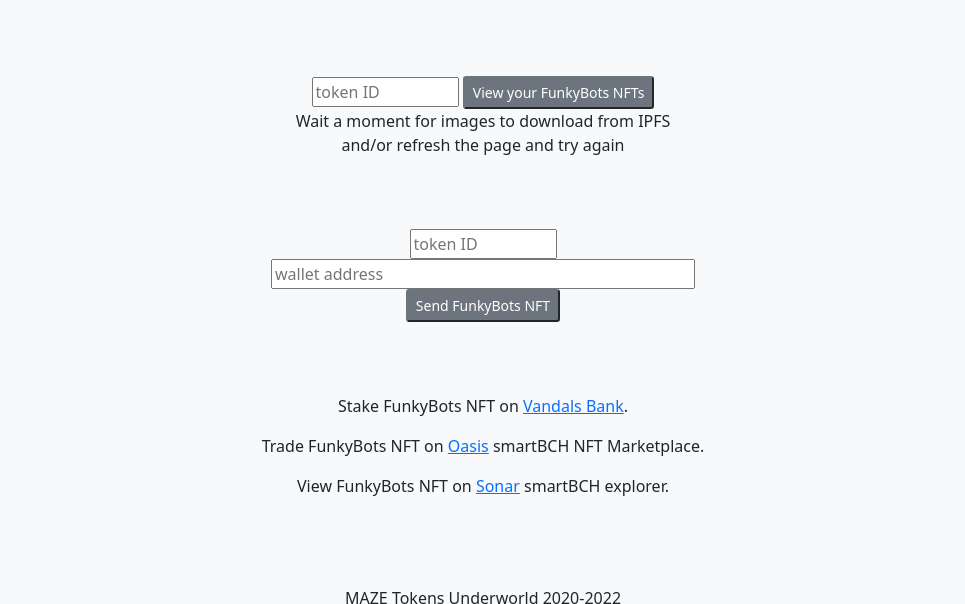
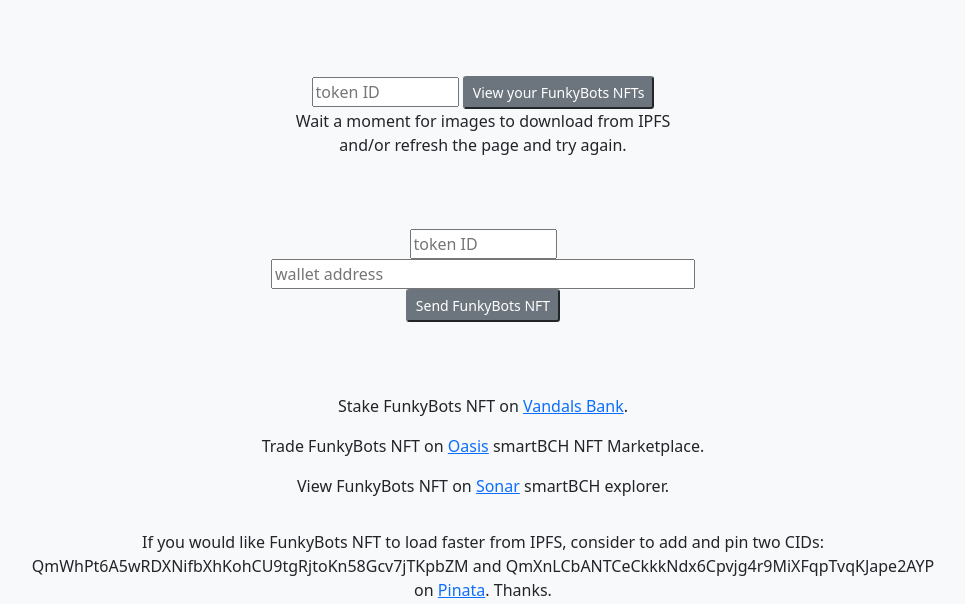
Before and after one commit to mazetoken/funkybots, a plain HTML site: page index.html in a window 1280 px wide. Shown: the part 559-1163 px from the top of the page, without its empty margins (157-1122 px from the left). Drawn offline with nearby package versions, Linux system fonts and the light colour scheme; a script that the page names is missing.

Commit message:
Update index.html

```diff
--- a/index.html
+++ b/index.html
@@ -48,7 +48,7 @@
 			<button onclick="viewNFT1()" class="btn-sm btn-secondary">View your FunkyBots NFTs</button>
 			<br>
 			Wait a moment for images to download from IPFS<br>
-			and/or refresh the page and try again
+			and/or refresh the page and try again.
 			<br>
 			<div id="lang2"></div>
 			<br>
@@ -74,8 +74,12 @@
 
 	<div class="row" style="text-align:center">
 		<p>Stake FunkyBots NFT on <a href="https://mazetoken.github.io/bank/">Vandals Bank</a>.</p><br>
-		<p>Trade FunkyBots NFT on <a href="https://oasis.cash/collection/0xad2f872AF013C7275eEBC6e7a43d604bA186db6D">Oasis</a> smartBCH NFT Marketplace.</p><br>
+		<p>Trade FunkyBots NFT on <a href="https://oasis.cash/collection/0xad2f872AF013C7275eEBC6e7a43d604bA186db6D">Oasis</a> smartBCH NFT Marketplace.</p>
 		<p>View FunkyBots NFT on <a href="https://sonar.cash/token/0xad2f872AF013C7275eEBC6e7a43d604bA186db6D/inventory">Sonar</a> smartBCH explorer.</p>
+		<p></p>
+		<p>If you would like FunkyBots NFT to load faster from IPFS, consider to add and pin two CIDs:<br>
+			QmWhPt6A5wRDXNifbXhKohCU9tgRjtoKn58Gcv7jTKpbZM and QmXnLCbANTCeCkkkNdx6Cpvjg4r9MiXFqpTvqKJape2AYP<br>
+			on <a href="https://pinata.cloud">Pinata</a>. Thanks.</p>
 	</div>
 
 	<br><br><br>
```
